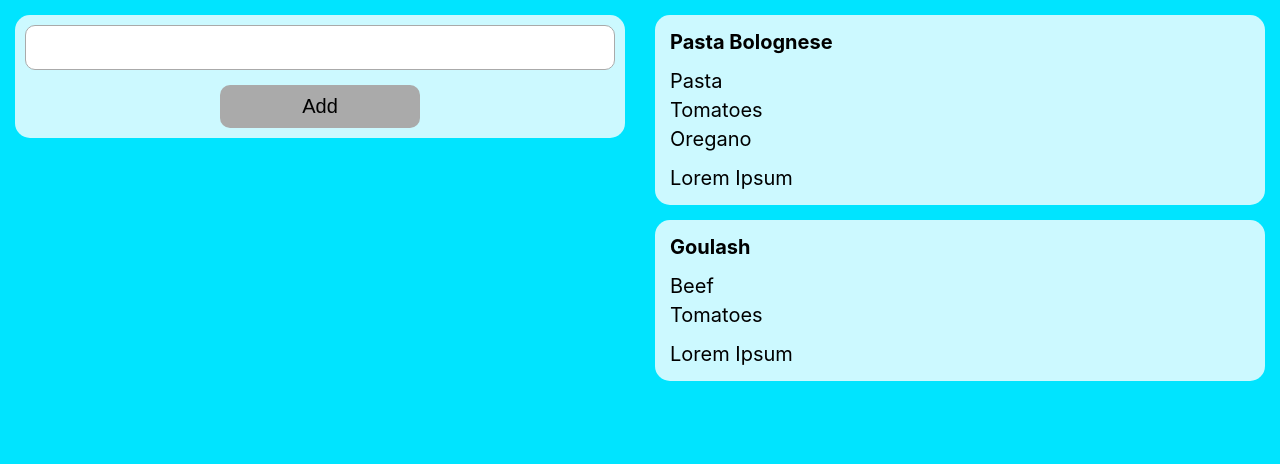
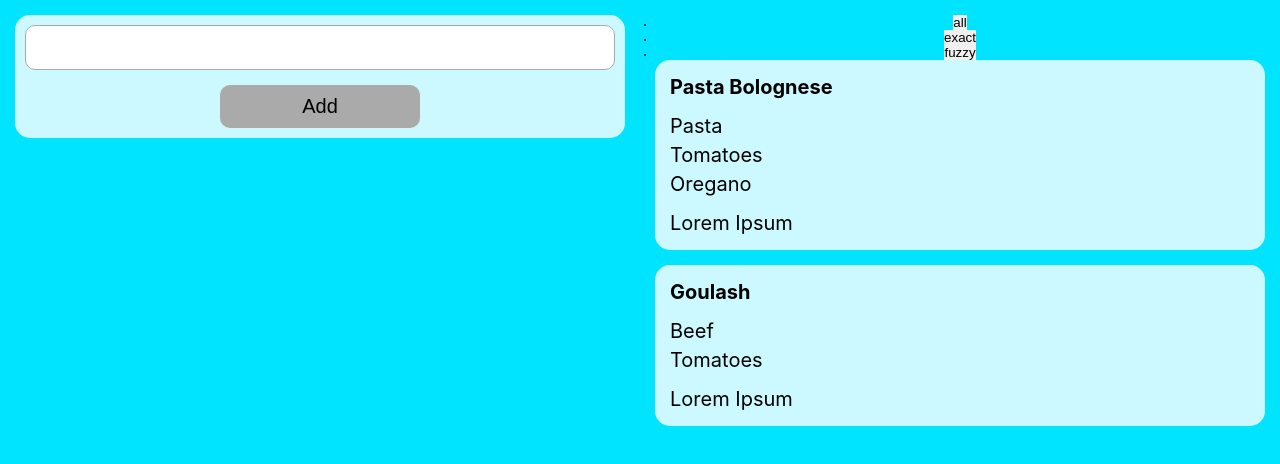
Before and after one commit to MarkusAleksander/recipe-finder, a React (Create React App) app: page / in a window 1280 px wide. Shown: the top 464 px of the page. Built offline with nearby package versions, Linux system fonts and the light colour scheme.

Commit message:
Adding Mode Functionality

```diff
--- a/src/App.js
+++ b/src/App.js
@@ -3,6 +3,7 @@ import './App.css';
 
 import IngredientsMain from './Ingredients/IngredientsMain';
 import RecipeMain from './Recipes/RecipeMain';
+import SearchModes from './Recipes/SearchModes';
 
 class App extends Component {
 
@@ -18,8 +19,26 @@ class App extends Component {
         'title': 'Goulash',
         'instruction': 'Lorem Ipsum',
         'ingredients': ['beef', 'tomatoes']
-      }]
+      }],
+      search_modes: [
+        {
+          'mode': 'all'
+        },
+        {
+          'mode': 'exact'
+        },
+        {
+          'mode': 'fuzzy'
+        }
+      ],
+      search_mode: null
     }
+
+    this.updateSearchMode = this.updateSearchMode.bind(this);
+  }
+
+  updateSearchMode(m) {
+    this.setState({ search_mode: m });
   }
 
   render() {
@@ -29,6 +48,7 @@ class App extends Component {
           <IngredientsMain></IngredientsMain>
         </div>
         <div className="col-1">
+          <SearchModes modes={this.state.search_modes} updateMode={this.updateSearchMode}></SearchModes>
           <RecipeMain recipes={this.state.recipe_list}></RecipeMain>
         </div>
       </div>
--- /dev/null
+++ b/src/Recipes/SearchModes.js
@@ -0,0 +1,38 @@
+import React, { Component } from 'react';
+
+class SearchModes extends Component {
+
+    constructor(props) {
+        super(props);
+
+        this.state = {
+            mode: null
+        }
+
+        this.updateMode = this.updateMode.bind(this);
+    }
+
+    updateMode(m) {
+        this.setState({ mode: m });
+        this.props.updateMode(m);
+    }
+
+    componentDidMount() {
+        this.setState({ mode: 'all' });
+    }
+
+    render() {
+
+        const modeItems = this.props.modes.map((m) => {
+            return <li className={this.state.mode === m.mode ? 'active' : ''} ><button onClick={() => { this.updateMode(m.mode) }}>{m.mode}</button></li>
+        })
+
+        return (
+            <ul>
+                {modeItems}
+            </ul>
+        )
+    }
+}
+
+export default SearchModes;
```
